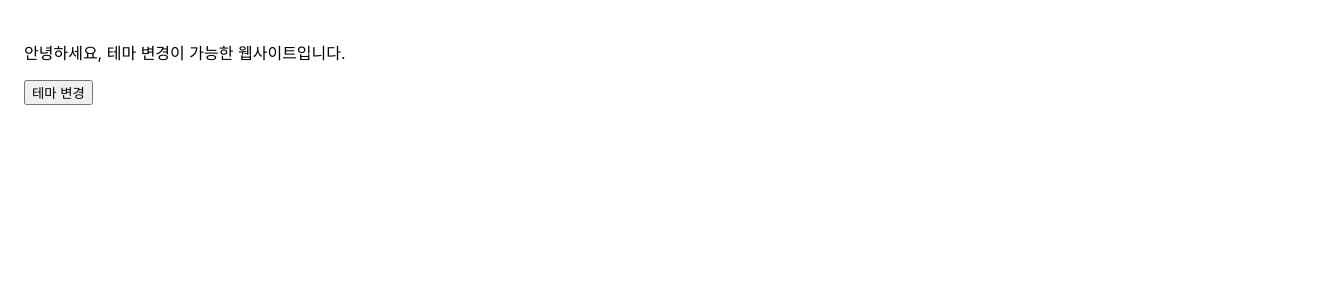
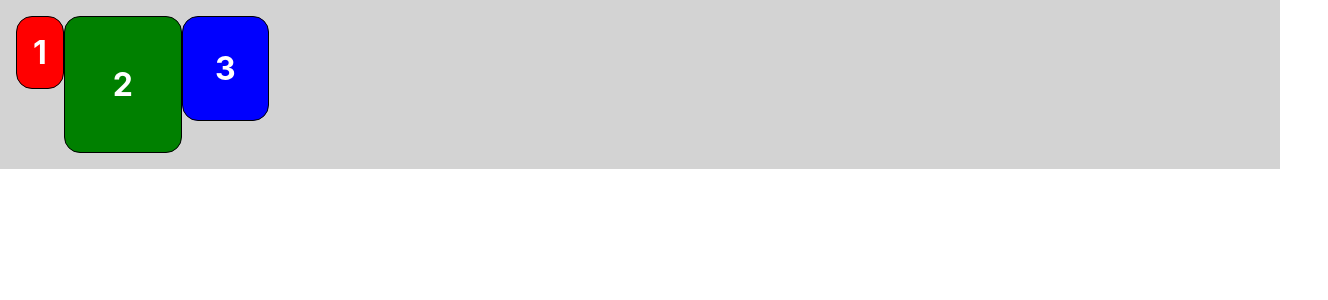
Before and after one commit to 5o-hyun/react-firstmet, a React (Create React App) app in the folder myapp/: page / in a window 1280 px wide. Shown: the top 300 px of the page, 1328 px wide, since content can reach past the window. Built offline with nearby package versions, Linux system fonts and the light colour scheme.

Commit message:
Feat: styled-components

```diff
--- /dev/null
+++ b/myapp/src/chapter15/Blocks.jsx
@@ -0,0 +1,56 @@
+import React from "react";
+import styled from "styled-components";
+
+const Blocks = (props) => {
+  return (
+    <Wrapper>
+      {blockItems.map((item) => {
+        return (
+          <Block padding={item.padding} backgroundColor={item.backgroundColor}>
+            {item.label}
+          </Block>
+        );
+      })}
+    </Wrapper>
+  );
+};
+
+const Wrapper = styled.div`
+  padding: 1rem;
+  display: flex;
+  flex-direction: row;
+  align-items: flex-start;
+  justify-content: flex-start;
+  background-color: lightgrey;
+`;
+
+const Block = styled.div`
+  padding: ${(props) => props.padding};
+  border: 1px solid black;
+  border-radius: 1rem;
+  background-color: ${(props) => props.backgroundColor};
+  color: white;
+  font-size: 2rem;
+  font-weight: bold;
+  text-align: center;
+`;
+
+const blockItems = [
+  {
+    label: "1",
+    padding: "1rem",
+    backgroundColor: "red",
+  },
+  {
+    label: "2",
+    padding: "3rem",
+    backgroundColor: "green",
+  },
+  {
+    label: "3",
+    padding: "2rem",
+    backgroundColor: "blue",
+  },
+];
+
+export default Blocks;
--- a/myapp/src/index.js
+++ b/myapp/src/index.js
@@ -2,12 +2,12 @@ import React from "react";
 import ReactDOM from "react-dom/client";
 import "./index.css";
 import reportWebVitals from "./reportWebVitals";
-import DarkOrLight from "./chapter14/DarkOrLight";
+import Blocks from "./chapter15/Blocks";
 
 const root = ReactDOM.createRoot(document.getElementById("root"));
 root.render(
   // <React.StrictMode>
-  <DarkOrLight />
+  <Blocks />
   // </React.StrictMode>
 );
 
```
